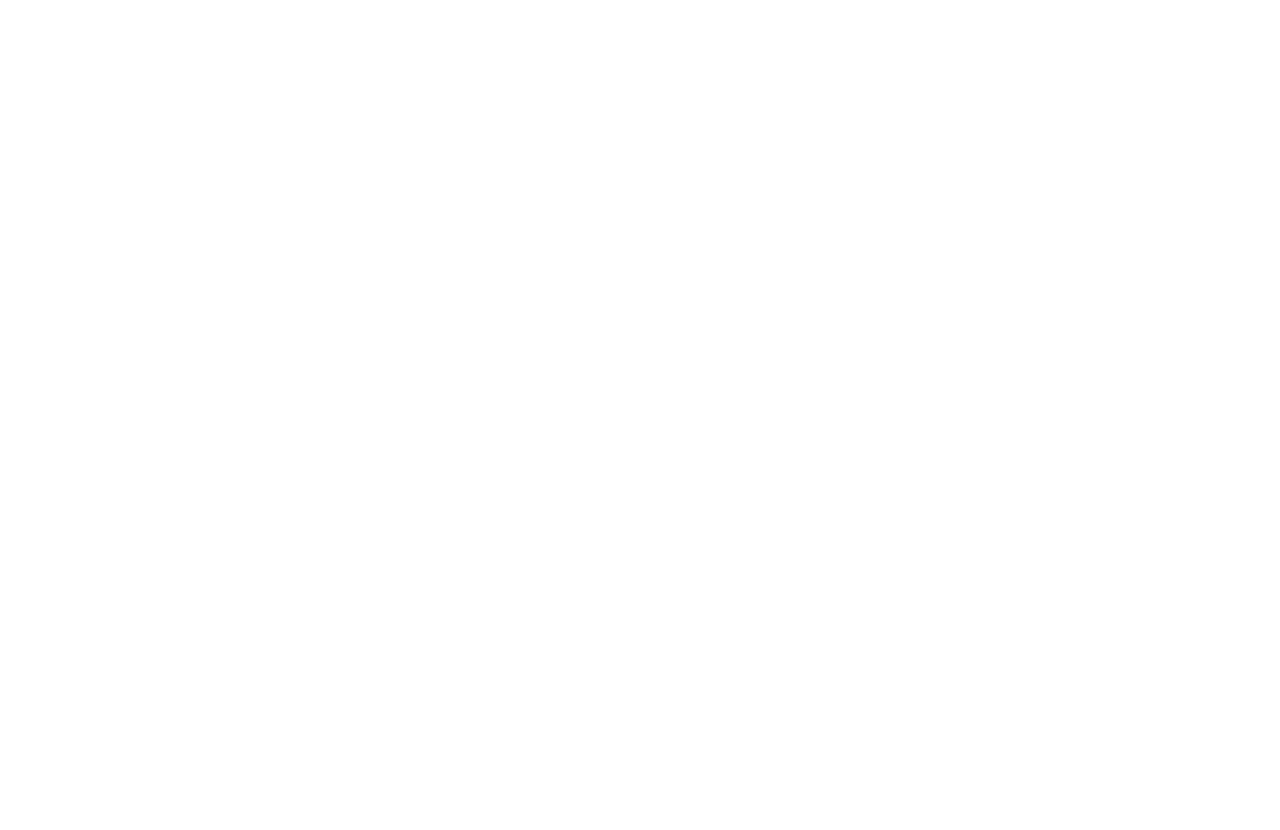
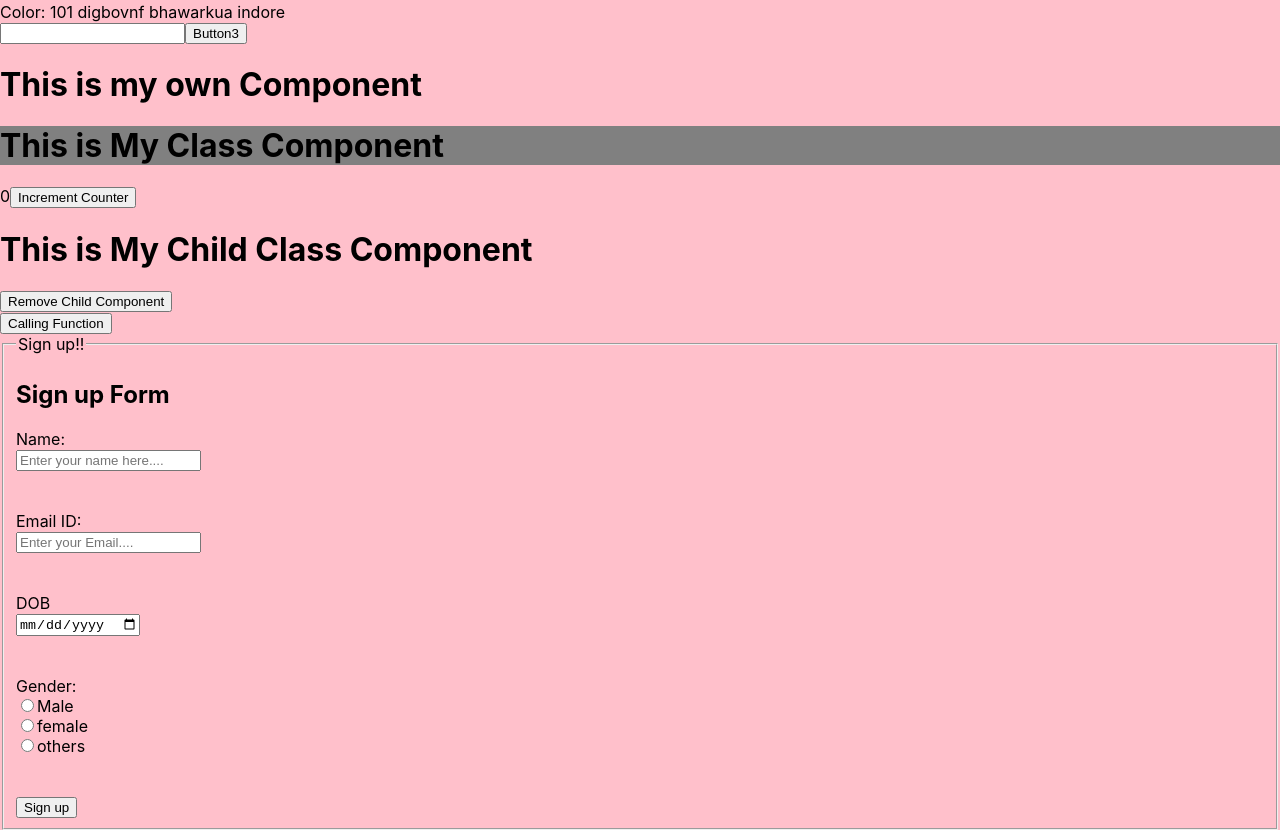
Before and after one commit to y2000-g/react-learning, a React (Create React App) app: page / in a window 1280 px wide. Shown: the part 364-1194 px from the top of the page. Before the commit the page ends 800 px from the top, so only its background shows below. Built offline with nearby package versions, Linux system fonts and the light colour scheme.

Commit message:
Adding advance topic of react - hook, type casting, form validation

```diff
--- a/src/App.js
+++ b/src/App.js
@@ -1,9 +1,10 @@
-import logo from './logo.svg';
+
 import './App.css';
-import React from 'react';
+import React, { useState } from 'react';
 import MyButton from './Components/MyButton';
 import MyComponent from './Components/MyComponent';
 import MyClassComponent from './Components/MyClassComponent';
+import MyChildComponent from './Components/MyChildComponent';
 
 function App(props)
 {
@@ -78,135 +79,135 @@
 //     console.log("This is catch after the rejection of promise")
 //   })
 
-  class Student
-  {
-    name
-    age
-    class_std
-    marks
+  // class Student
+  // {
+  //   name
+  //   age
+  //   class_std
+  //   marks
 
-    calculateAverage()
-    {
-      console.log("Marks average to be calculated....")
-    }
+  //   calculateAverage()
+  //   {
+  //     console.log("Marks average to be calculated....")
+  //   }
     // constructor()
     // {
     //   console.log("Constructor is called")
     // }
-    constructor(name, age, class_std, marks)
-    {
-      this.name = name
-      this.age = age
-      this.class_std = class_std
-      this.marks = marks
+  //   constructor(name, age, class_std, marks)
+  //   {
+  //     this.name = name
+  //     this.age = age
+  //     this.class_std = class_std
+  //     this.marks = marks
 
-       console.log("Name",name)
-      console.log("age", age)
-      console.log("Class_STD", class_std)
-      console.log("marks", marks)
-      console.log("Constructor is called")
-    }
-    printDetails()
-    {
-      console.log("Name", this.name)
-      console.log("age", this.age)
-      console.log("Class_STD", this.class_std)
-      console.log("marks", this.marks)
-    }
-    calculate()
-    {
-      let sum = 0
-      for(let index = 0; index<this.marks.length; index++)
-      {
-        sum += this.marks[index]
-      }
-      console.log("The Avg marks for "+this.name+" is:", (sum/this.marks.length))
+  //      console.log("Name",name)
+  //     console.log("age", age)
+  //     console.log("Class_STD", class_std)
+  //     console.log("marks", marks)
+  //     console.log("Constructor is called")
+  //   }
+  //   printDetails()
+  //   {
+  //     console.log("Name", this.name)
+  //     console.log("age", this.age)
+  //     console.log("Class_STD", this.class_std)
+  //     console.log("marks", this.marks)
+  //   }
+  //   calculate()
+  //   {
+  //     let sum = 0
+  //     for(let index = 0; index<this.marks.length; index++)
+  //     {
+  //       sum += this.marks[index]
+  //     }
+  //     console.log("The Avg marks for "+this.name+" is:", (sum/this.marks.length))
 
-    }
-  }
-  console.log("Object is creating")
-  let yashita = new Student("Yashita gole", 24, "B.tech", [10, 20 ,50 , 60] )
-  console.log("Object is created")
-  // yashita.name = "Yashita gole"
-  // yashita.age = 25
-  // yashita.class_std = "B.tech"
-  // yashita.marks = [10, 20 ,50 , 60]
-  console.log("Data of Yashita's info", yashita)
-  yashita.printDetails()
-  yashita.calculate()
+  //   }
+  // }
+  // console.log("Object is creating")
+  // let yashita = new Student("Yashita gole", 24, "B.tech", [10, 20 ,50 , 60] )
+  // console.log("Object is created")
+  // // yashita.name = "Yashita gole"
+  // // yashita.age = 25
+  // // yashita.class_std = "B.tech"
+  // // yashita.marks = [10, 20 ,50 , 60]
+  // console.log("Data of Yashita's info", yashita)
+  // yashita.printDetails()
+  // yashita.calculate()
 
-  class Vehicle  // parent class, super class
-  {
-    capacity
-    source
-    destination
+  // class Vehicle  // parent class, super class
+  // {
+  //   capacity
+  //   source
+  //   destination
 
-    constructor(capacity, source, destination)
-    {
-      console.log("Called Vehicle construtor");
-      this.capacity = capacity
-      this.source = source
-      this.destination = destination
-    }
-    takeFromSourceToDestination()
-    {
-      console.log("taking from Source...")
-      console.log("reached the destination...");
-    }
+  //   constructor(capacity, source, destination)
+  //   {
+  //     console.log("Called Vehicle construtor");
+  //     this.capacity = capacity
+  //     this.source = source
+  //     this.destination = destination
+  //   }
+  //   takeFromSourceToDestination()
+  //   {
+  //     console.log("taking from Source...")
+  //     console.log("reached the destination...");
+  //   }
 
-    print()
-    {
-      console.log("capacity: ", this.capacity)
-      console.log("Source: ", this.source)
-      console.log("destination: ", this.destination )
-    }
-  }
+  //   print()
+  //   {
+  //     console.log("capacity: ", this.capacity)
+  //     console.log("Source: ", this.source)
+  //     console.log("destination: ", this.destination )
+  //   }
+  // }
 
-  class RoadVehicle extends Vehicle  // child class derived class
-  {
-    wheelerCapacity
-    fuelType
-    currentKmsRun
+  // class RoadVehicle extends Vehicle  // child class derived class
+  // {
+  //   wheelerCapacity
+  //   fuelType
+  //   currentKmsRun
 
-    constructor(wheelerCapacity, fuelType, currentKmsRun)
-    {
-      super()
-      console.log("Called RoadVehicle Constructor")
-      this.wheelerCapacity = wheelerCapacity
-      this.fuelType = fuelType
-      this.currentKmsRun = currentKmsRun
-    }
-    refule()
-    {
-      console.log("Refuling...")
-      console.log("Done Refuling!");
+  //   constructor(wheelerCapacity, fuelType, currentKmsRun)
+  //   {
+  //     super()
+  //     console.log("Called RoadVehicle Constructor")
+  //     this.wheelerCapacity = wheelerCapacity
+  //     this.fuelType = fuelType
+  //     this.currentKmsRun = currentKmsRun
+  //   }
+  //   refule()
+  //   {
+  //     console.log("Refuling...")
+  //     console.log("Done Refuling!");
 
-    }
+  //   }
 
-    print()
-    {
-      super.print()
-      console.log("WheelerCapacity: ", this.wheelerCapacity);
-      console.log("FuelType: ", this.fuelType)
-      console.log("currentKmsRuns: ", this.currentKmsRun)
-      console.log("------------------");
-      console.log("capacity:", this.capacity)
-    }
-  }
-  let bus = new RoadVehicle()
-  bus.capacity = 50 //people
-  bus.source = "Thikri"
-  bus.destination = "Indore"
-  bus.wheelerCapacity = 8
-  bus.fuelType = "petrol"
-  bus.currentKmsRun = 1500
-  bus.refule()
-  bus.takeFromSourceToDestination()
-  bus.print()
+  //   print()
+  //   {
+  //     super.print()
+  //     console.log("WheelerCapacity: ", this.wheelerCapacity);
+  //     console.log("FuelType: ", this.fuelType)
+  //     console.log("currentKmsRuns: ", this.currentKmsRun)
+  //     console.log("------------------");
+  //     console.log("capacity:", this.capacity)
+  //   }
+  // }
+  // let bus = new RoadVehicle()
+  // bus.capacity = 50 //people
+  // bus.source = "Thikri"
+  // bus.destination = "Indore"
+  // bus.wheelerCapacity = 8
+  // bus.fuelType = "petrol"
+  // bus.currentKmsRun = 1500
+  // bus.refule()
+  // bus.takeFromSourceToDestination()
+  // bus.print()
 
-  let newElement = <button>Hello!</button>
-  console.log("NewElement : ", newElement)
-  console.log("NewElement : "+newElement)
+  // let newElement = <button>Hello!</button>
+  // console.log("NewElement : ", newElement)
+  // console.log("NewElement : "+newElement)
 
   // return React.createElement
   // (
@@ -223,11 +224,103 @@
     console.log("Try me is clicked")
   }
 
+  // Call Back function
   let myButtonCallBack = (text)=>
   {
     console.log("------------")
     console.log("This is callback function", text)
     console.log("---------------")
+  }
+
+  let myFunction = () =>
+  {
+    console.log("Caling Function Working")
+
+    let myArray = ["A", 1, 2, 4.5, true, ()=>{
+      console.log("Calling function from Array")
+      return 5
+    }]
+      console.log(myArray[5]())
+      console.log(myArray[5])
+  }
+
+  let myObject = {
+    one: "One",
+    two: 2,
+    three: true,
+    fun: ()=>{
+      console.log("Calling function from myObject");
+
+    }
+  }
+
+  console.log(myObject.one)
+  console.log(myObject.two)
+  console.log(myObject.three)
+  console.log(myObject.fun)
+  console.log(myObject.fun())
+
+  var a= 1
+  var b = a
+  // copy of value = 1
+
+  let myObject1 = myObject
+  myObject1 = Object.assign({}, myObject)
+
+  myObject.one = "1one1"
+
+  console.log("myObject.one", myObject.one)
+  console.log("myobje1.one", myObject1.one)
+
+  // Topic - Closure
+  function makeHelloFunction()
+  {
+    const message = "Hello!!"
+
+    function sayHello()
+    {
+      console.log(message)
+    }
+    return sayHello
+  }
+  const sayHello = makeHelloFunction()
+  // console.log(message)
+  // makeHelloFunction()()
+  sayHello()
+
+  // Coercion or Type Casting
+  var x = 42
+  console.log(typeof(x))
+  const explicit = String(x)
+  console.log("Implicit ", typeof(explicit))
+  const implicit = x +""
+  console.log("Eplicit ", typeof(implicit))
+
+  //Form validation
+  let handleFormSubmit = (event)=>
+  {
+    event.preventDefault()
+    console.log("Hello form submission")
+    let name = document.getElementById("name").value
+    let email = document.getElementById("email").value
+    let dob = document.getElementById("dob").value
+    let genderMaleInput = document.getElementById("genderMaleInput").checked
+    let genderfemaleInput = document.getElementById("genderfemaleInput").checked
+    let genderOtherInput = document.getElementById("genderOtherInput").checked
+    console.log("Name: ", name)
+     console.log("Email: ", email)
+     console.log("DOB: ", dob)
+     console.log("genderMaleInput: ", genderMaleInput)
+     console.log("genderMfemleInput: ", genderfemaleInput)
+     console.log("genderOtherInput: ", genderOtherInput)
+     if(genderMaleInput || genderfemaleInput || genderOtherInput)
+     {
+        alert("Form Submitted")
+     }
+     else
+     {
+        alert("Please Select gender")
+     }
   }
 
   return(
@@ -240,6 +333,37 @@
       <MyButton buttonText="Button3" callBack={myButtonCallBack}/> {/* Reusable Component */}
       <MyComponent/>
       <MyClassComponent color="grey"/>
+      <button onClick={myFunction}>Calling Function</button>
+      <br/>
+      <fieldset>
+        <legend>Sign up!!</legend>
+        <form onSubmit={handleFormSubmit}>
+          <h2>Sign up Form</h2>
+          <div>
+            <label>Name:</label><br/>
+            <input placeholder='Enter your name here....' required id='name'/>
+          </div><br/><br/>
+
+          <div>
+            <label>Email ID:</label><br/>
+            <input placeholder='Enter your Email....' required id='email'/>
+          </div><br/><br/>
+
+          <div>
+            <label>DOB</label><br/>
+            <input type='Date' required id='dob'/>
+          </div><br/><br/>
+
+          <div>
+            <label>Gender:</label><br/>
+            <input type='radio' name='genderRadioGroup' id='genderMaleInput'/><label>Male</label><br/>
+            <input type='radio' name='genderRadioGroup'id='genderfemaleInput'/><label>female</label><br/>
+            <input type='radio' name='genderRadioGroup' id='genderOtherInput'/><label>others</label><br/>
+          </div><br/><br/>
+
+          <input type='submit' value='Sign up'/>
+        </form>
+      </fieldset>
     </div>
   );
 
--- a/src/Components/MyButton.js
+++ b/src/Components/MyButton.js
@@ -1,5 +1,15 @@
+import { useState } from "react"
+
 let MyButton = (Props)=>
 {
+  let [counter, setCounterr] = useState({
+    name: "nanonbsnd bljo",
+    rollNumber: 25,
+    contact: 234567891,
+    address: "101 digbovnf bhawarkua indore"
+  })
+  console.log("Counter: ", counter)
+
     let handleClickTryme = ()=>
   {
     console.log("Try me is clicked")
@@ -7,11 +17,20 @@
 
   let onButtonClick = ()=>
   {
+    setCounterr(
+      {
+        ...counter, name:"Yashita"
+      }
+    )
     console.log("Button Click: ", document.getElementById(Props.buttonText).value)
     Props.callBack(document.getElementById(Props.buttonText).value)
   }
   return(
     <div>
+      <label>Color: {counter.name}</label><br/>
+      <label>Color: {counter.rollNumber}</label><br/>
+      <label>Color: {counter.contact}</label><br/>
+      <label>Color: {counter.address}</label><br/>
       <input type="text" id={Props.buttonText} />
       <button onClick={onButtonClick}>{Props.buttonText}</button>
     </div>
--- /dev/null
+++ b/src/Components/MyChildComponent.js
@@ -0,0 +1,37 @@
+import React from "react"
+
+class MyChildComponent extends React.Component
+{
+     constructor(props)
+    {
+        super()
+        console.log("-==Life Cycle Child Component==- Constructor")
+    }
+
+     render()
+    {
+        console.log("-==Life Cycle child Component==- render")
+        return(
+                <div>
+                    <h1>This is My Child Class Component</h1>
+                </div>
+            )
+    }
+
+     componentDidUpdate()
+    {
+        console.log("-==Life Cycle child Component==- componentDidUpdate")
+    }
+
+    componentDidMount()
+    {
+        console.log("-==Life Cycle child Component==- componentDidMount")
+    }
+
+    componentWillUnmount()
+    {
+        console.log("-==Life Cycle child Component==- componentWillUnmount")
+    }
+
+}
+export default MyChildComponent
--- a/src/Components/MyClassComponent.js
+++ b/src/Components/MyClassComponent.js
@@ -1,64 +1,94 @@
 import React from "react"
+import MyChildComponent from "./MyChildComponent"
 
 class MyClassComponent extends React.Component
 {
     props
-    state1 = {counter:0}
+    state =
+    {
+        counter: 0,
+        ChildComponent: <MyChildComponent/>
+    }
+
     constructor(props)
     {
         super()
-        console.log("-==Life Cycle==- Constructor")
-        console.log("Props in Class", props)
+        //console.log("-==Life Cycle Class Component==- Constructor")
+        //console.log("Props in Class", props)
         this.props = props
     }
-    incrementState = ()=>
+
+     static getDerivedStateFromProps(props, state)
     {
-        this.setState({counter: ++this.state1.counter})
+        //console.log("-==Life Cycle Class Component ==- getDerivedStateFromProps")
+        return state
     }
 
-    static getDerivedStateFromProps(props, state1)
+     shouldComponentUpdate()
     {
-        console.log("-==Life Cycle==- getDerivedStateFromProps")
-        return state1
-    }
-
-    shouldComponentUpdate()
-    {
-       console.log("-==Life Cycle==- shouldComponentUpdate")
-       if(this.state1.counter == 5)
+       //console.log("-==Life Cycle Class Component==- shouldComponentUpdate")
+       if(this.state.counter == 5)
             return false
         else
             return true
     }
 
+    incrementState = ()=>
+    {
+        this.setState({
+            counter: ++this.state.counter,
+            ChildComponent: <MyChildComponent/>
+        })
+    }
+
+    removeChildComponent = ()=>
+    {
+        //console.log("RevomeChildComponent")
+        this.setState(
+            {
+                counter: this.state.counter,
+                ChildComponent: <h1>Removed Child Component</h1>
+            })
+    }
+    // changeProp = ()=>
+    // {
+    //     this.props.color = "Black"
+    // }
+
     render()
     {
-        console.log("-==Life Cycle==- render")
+        //console.log("-==Life Cycle Class Component==- render")
         return(
             <div>
             <h1 style={{backgroundColor:this.props.color}}>This is My Class Component</h1>
-            <label>{this.state1.counter}</label>
+            <label>{this.state.counter}</label>
             <button onClick={this.incrementState}>Increment Counter</button>
+            {/* <button onClick={this.changeProp}>Change Prop</button> */}
+            {this.state.ChildComponent}
+            <button onClick={this.removeChildComponent}>Remove Child Component</button>
             </div>
             )
     }
 
-    getSnapshotBeforeUpdate(prevProps, prevState)
+     getSnapshotBeforeUpdate(prevProps, prevState)
     {
-        console.log("-==Life Cycle==- componentDidMount")
-        console.log("Current props : ", this.props)
-        console.log("Current Props : ", prevProps)
-        console.log("Current State : ", this.state1)
-        console.log("Current State : ", prevState)
+        //console.log("-==Life Cycle Class Component==- componentDidMount")
+        //console.log("Current props : ", this.props)
+        //console.log("Current Props : ", prevProps)
+        //console.log("Current State : ", this.state1)
+        //console.log("Current State : ", prevState)
     }
 
-    componentDidUpdate()
+     componentDidUpdate()
     {
-        console.log("-==Life Cycle==- componentDidUpdate")
+        //console.log("-==Life Cycle Class Component==- componentDidUpdate")
     }
+
     componentDidMount()
     {
-        console.log("-==Life Cycle==- componentDidMount")
+        //console.log("-==Life Cycle Class Component==- componentDidMount")
     }
+
+
 }
 export default MyClassComponent
```
Also changed, not shown: src/Practice react/CompPractice.js (added, +18 -0 lines).
